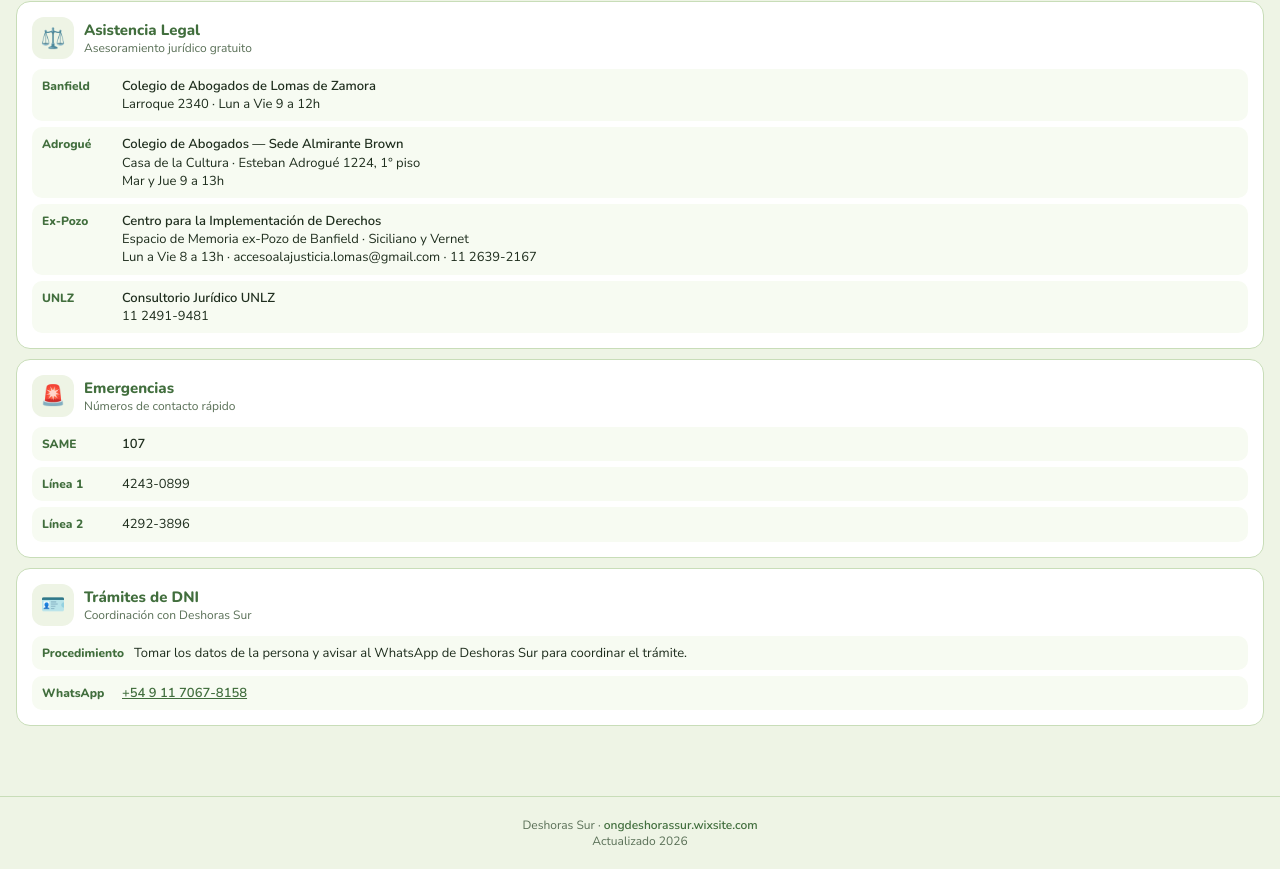
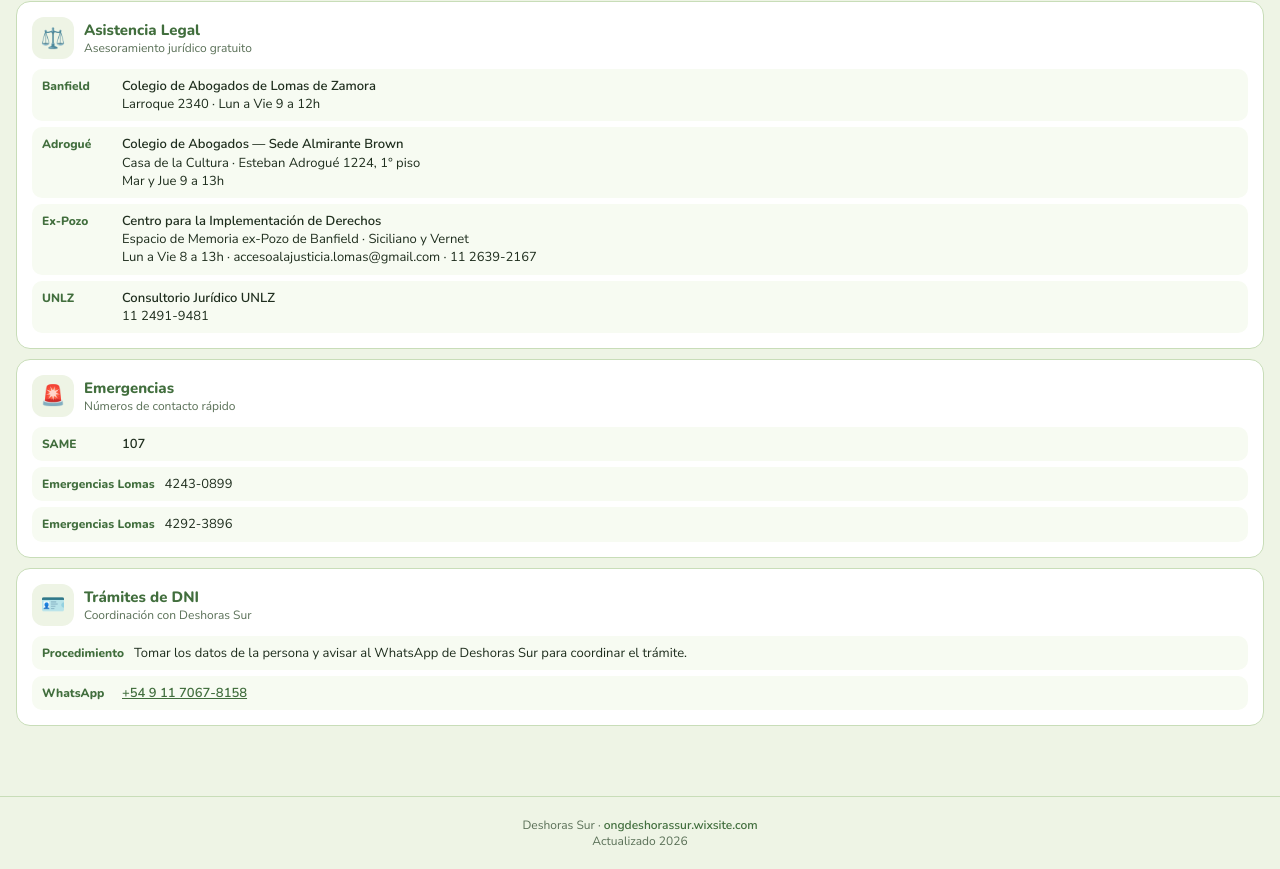
Before and after one commit to pablotevez-dev/deshoras-sur, a plain HTML site: page recursero.html in a window 1280 px wide. Shown: the part 3440-4309 px from the top of the page. Drawn offline with nearby package versions, Linux system fonts and the light colour scheme.

Commit message:
Agrego descripción de Emergencias Lomas

```diff
--- a/recursero.html
+++ b/recursero.html
@@ -478,11 +478,11 @@ body{font-family:'Nunito Sans',sans-serif;background:var(--verde-bg);color:var(-
           <div class="service-desc"><strong>107</strong></div>
         </div>
         <div class="service-row">
-          <div class="service-day">Línea 1</div>
+          <div class="service-day">Emergencias Lomas</div>
           <div class="service-desc">4243-0899</div>
         </div>
         <div class="service-row">
-          <div class="service-day">Línea 2</div>
+          <div class="service-day">Emergencias Lomas</div>
           <div class="service-desc">4292-3896</div>
         </div>
       </div>
```
